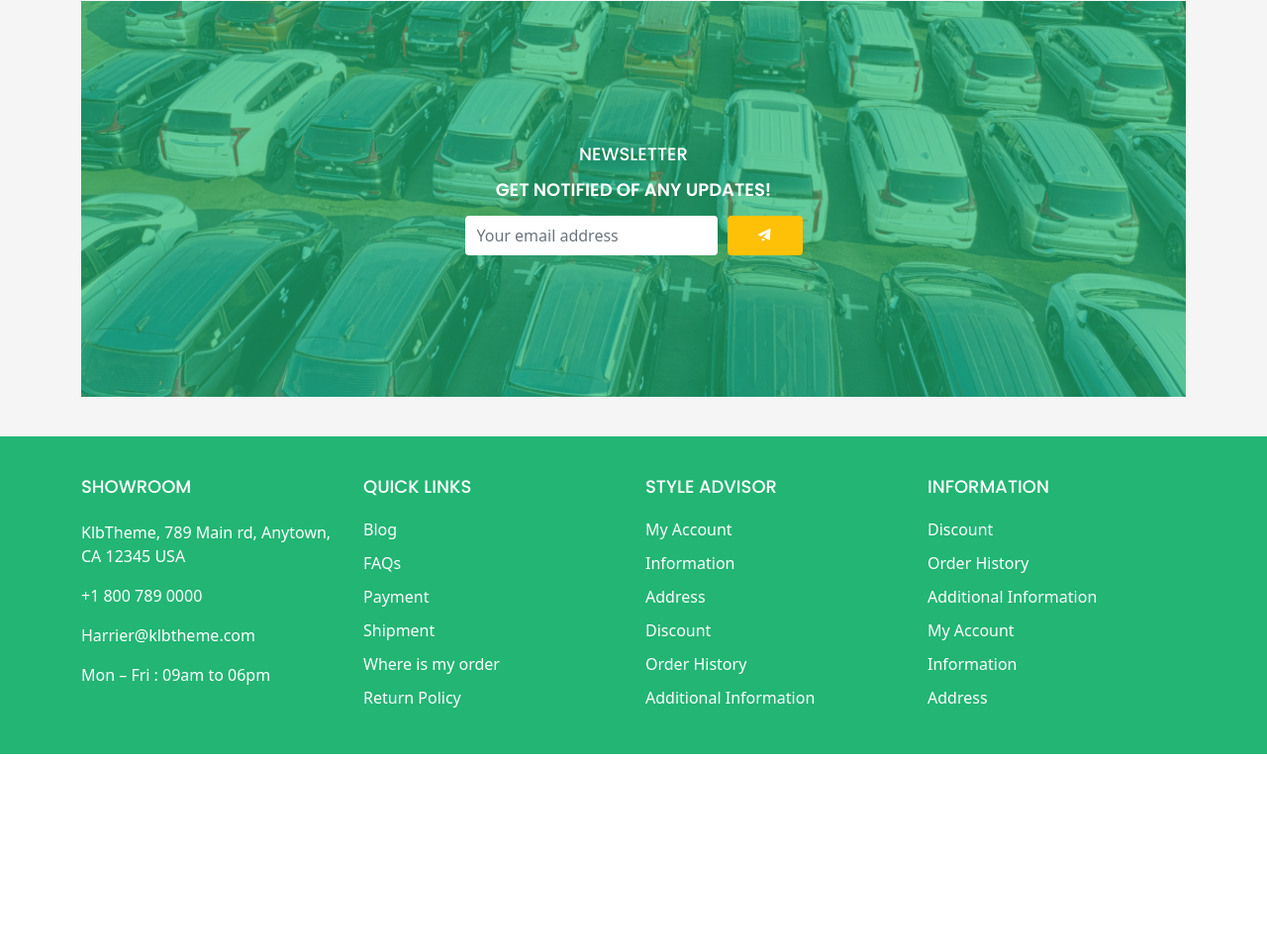
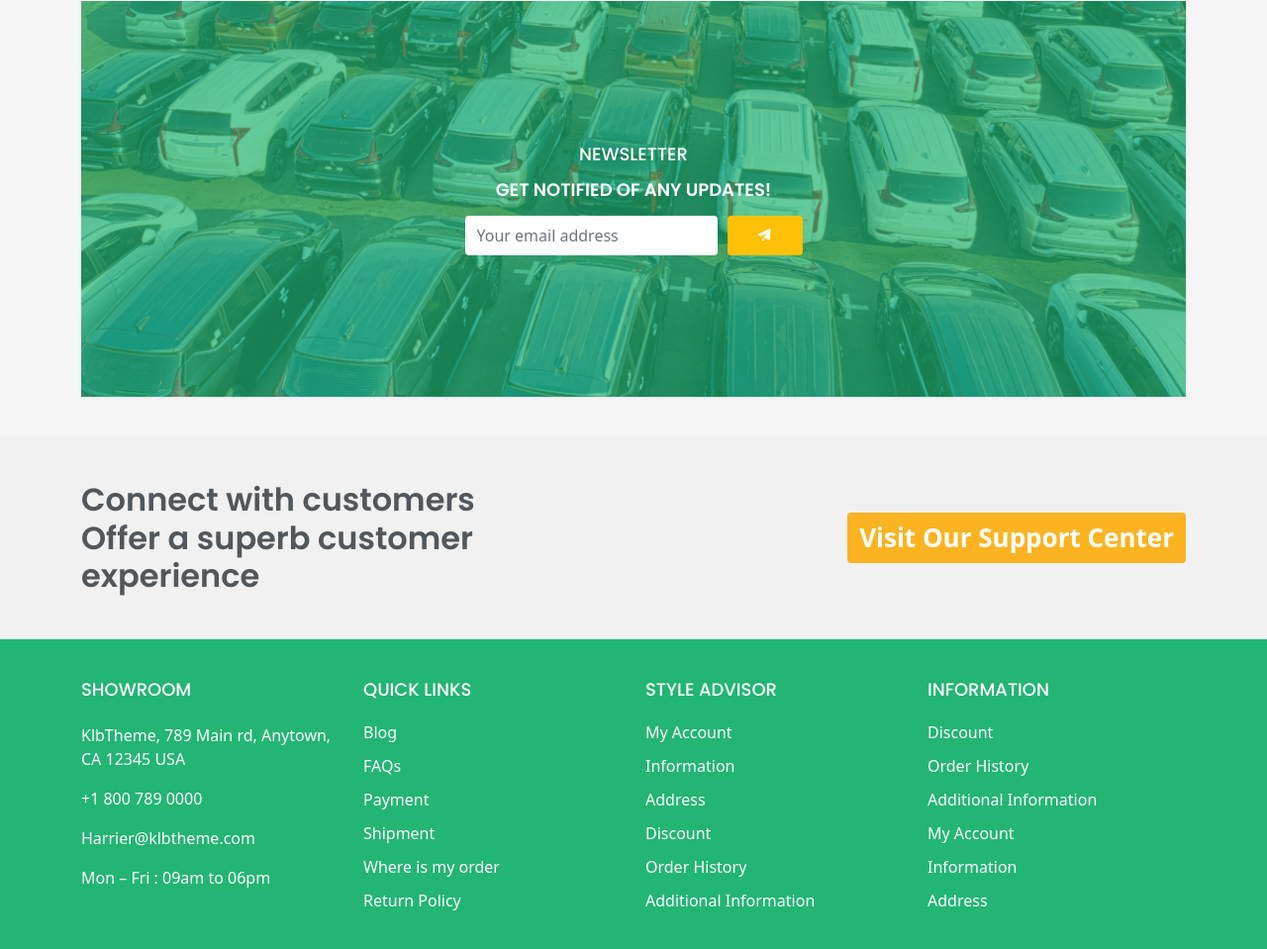
Before and after one commit to belalkhandev/ads-website-html-template, a website: page index.html in a window 1280 px wide. Shown: the part 2650-3609 px from the top of the page at 99% size. Before the commit the page ends 3412 px from the top, so only its background shows below. Drawn offline with nearby package versions, Linux system fonts and the light colour scheme.

Commit message:
Design modify

```diff
--- a/assets/sass/abstracts/_variable.scss
+++ b/assets/sass/abstracts/_variable.scss
@@ -8,6 +8,7 @@ $color-secondary: #8CC63F;
 $color-text: #52575C;
 $color-dark: #25282B;
 $color-yellow: #FBE122;
+$color-orange: #FCB321;
 $color-red: #E74F48;
 $color-white: #FFFFFF;
 $color-gray: #616161;
--- a/assets/sass/base/_reset.scss
+++ b/assets/sass/base/_reset.scss
@@ -7,6 +7,7 @@
 body {
     font-size: 1rem;
     color: $color_text;
+    background-color: #F5F5F5;;
 }
 
 p {
--- a/assets/sass/layouts/_footer.scss
+++ b/assets/sass/layouts/_footer.scss
@@ -1,3 +1,33 @@
+.contact-area {
+    background-color: #F1F1F1;
+    padding: 45px 0px;
+
+    .contact-content {
+        display: flex;
+        justify-content: space-between;
+        align-items: center;
+        column-gap: 50px;
+
+        h1 {
+            font-size: 2rem;
+            width: 50%;
+        }
+
+        .contact-btn {
+            width: calc(50% - 50px);
+            text-align: right;
+        }
+
+        .btn {
+            color: $color-white;
+            background-color: $color-orange;
+            border: none;
+            font-size: 26px;
+            font-weight: 600;
+        }
+    }
+}
+
 footer {
     background-color: $color_primary;
 
--- a/index.html
+++ b/index.html
@@ -648,8 +648,10 @@
                 </div>
             </div>
         </section>
+        <!-- pagination -->
 
-        <!-- pagination -->
+    </main> <!-- /main -->
+
     <!-- newsletter -->
     <section class="newsletter-area">
         <div class="container">
@@ -676,7 +678,22 @@
     </section>
     <!-- newsletter -->
 
-    </main> <!-- /main -->
+    <!-- contact-->
+    <section class="contact-area">
+        <div class="container">
+            <div class="row">
+                <div class="col-lg-12">
+                    <div class="contact-content">
+                        <h1>Connect with customers <br>Offer a superb customer experience</h1>
+                        <div class="contact-btn">
+                            <a href="#" class="btn btn-warning">Visit Our Support Center</a>
+                        </div>
+                    </div>
+                </div>
+            </div>
+        </div>
+    </section>
+    <!-- /contact-->
 
     <!-- footer -->
     <footer>
```
Also changed, not shown: assets/css/style.css, assets/css/style.min.css, 2 other files. Lines whose indentation alone changed are shown as unchanged.
